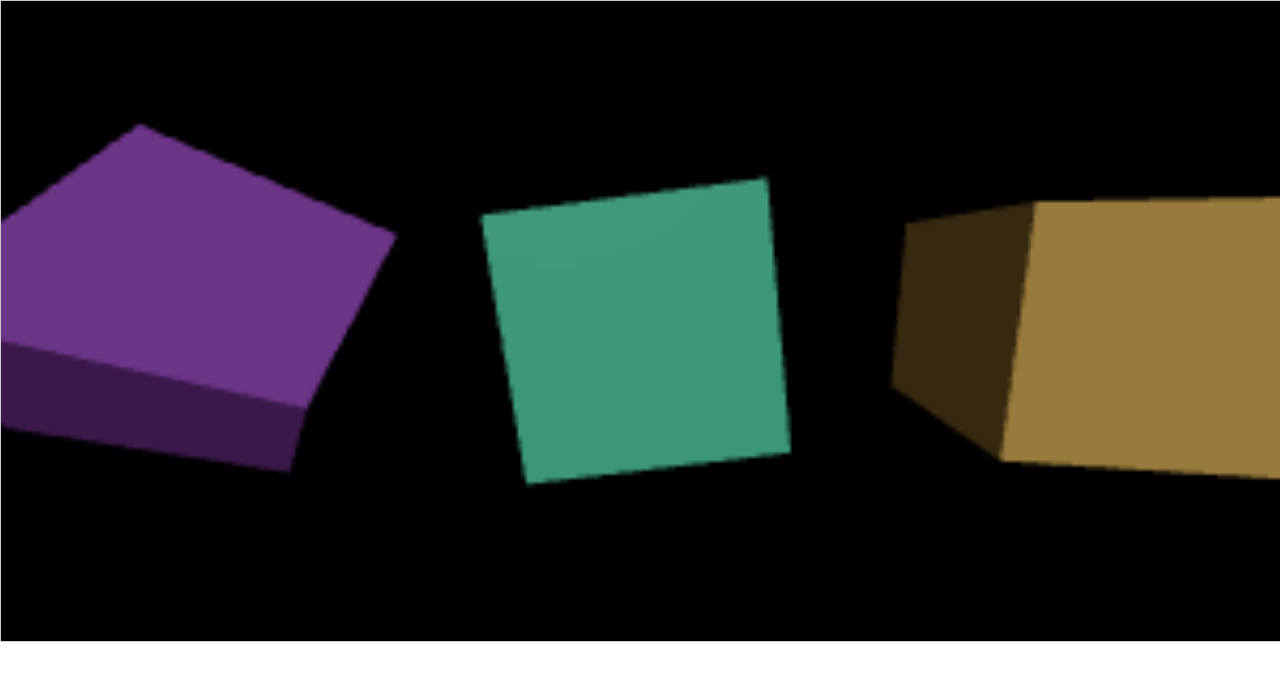
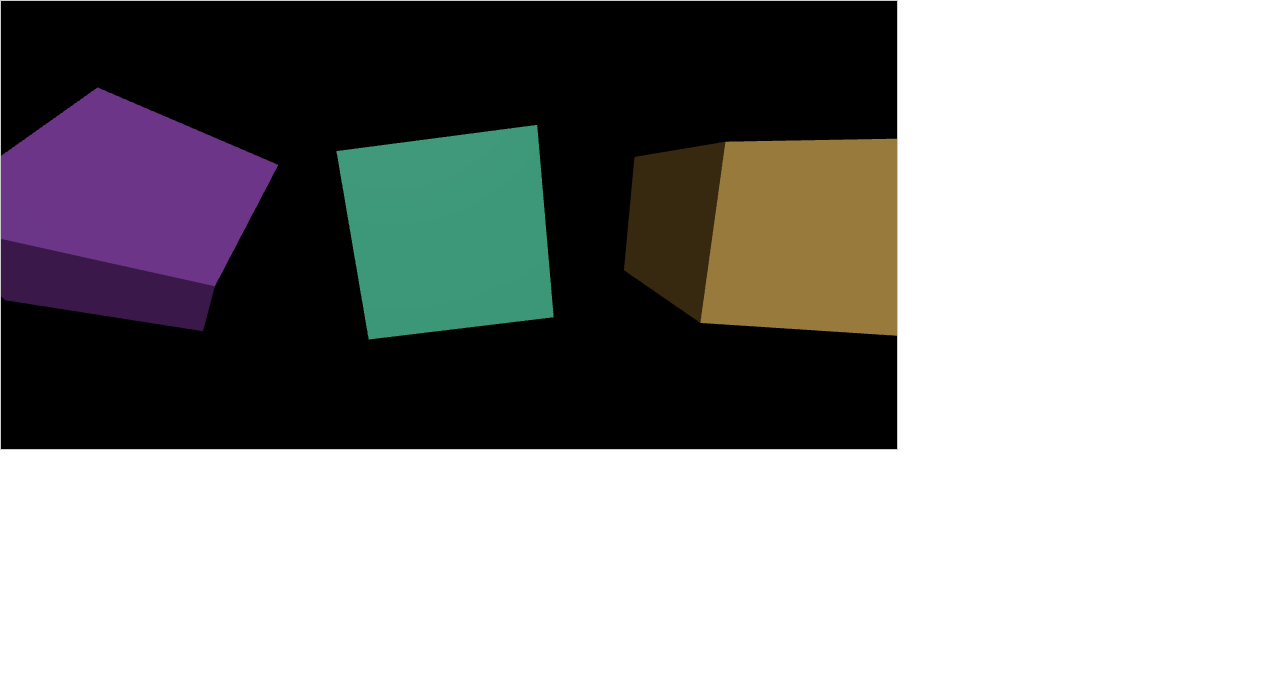
Before and after one commit to yetalex/react-demo, a React (Vite) app: page /threejs/base in a window 1280 px wide. Shown: the top 680 px of the page. Built offline with nearby package versions, Linux system fonts and the light colour scheme.

Commit message:
fix: 让canvas的图形大小与场景图一致，保持图形清晰

```diff
--- a/src/components/BaseBox.tsx
+++ b/src/components/BaseBox.tsx
@@ -1,5 +1,17 @@
 import { useRef, useEffect } from 'react';
 import * as THREE from 'three'
+
+function resizeRendererToDisplaySize(renderer: THREE.WebGLRenderer) {
+  const canvas = renderer.domElement;
+  const width = canvas.clientWidth;
+  const height = canvas.clientHeight;
+  const needResize = canvas.width !== width || canvas.height !== height;
+  if (needResize) {
+    renderer.setSize(width, height, false);
+  }
+  return needResize;
+}
+
 
 const BaseBox = () => {
   const canvasRef = useRef<HTMLCanvasElement>(null);
@@ -66,6 +78,12 @@ const BaseBox = () => {
     function render(time: number) {
       time *= 0.001; // 转换为秒
 
+      if (resizeRendererToDisplaySize(renderer)) {
+        const canvas = renderer.domElement;
+        camera.aspect = canvas.clientWidth / canvas.clientHeight;
+        camera.updateProjectionMatrix();
+      }
+
       cubes.forEach((cube, ndx) => {
         const speed = 1 + ndx * .1;
         const rot = time * speed;
@@ -105,7 +123,7 @@ const BaseBox = () => {
       <canvas
         ref={canvasRef}
         style={{
-          width: '100%',
+          width: '70%',
           height: '100%',
           border: '1px solid #ccc',
           display: 'block'
```
